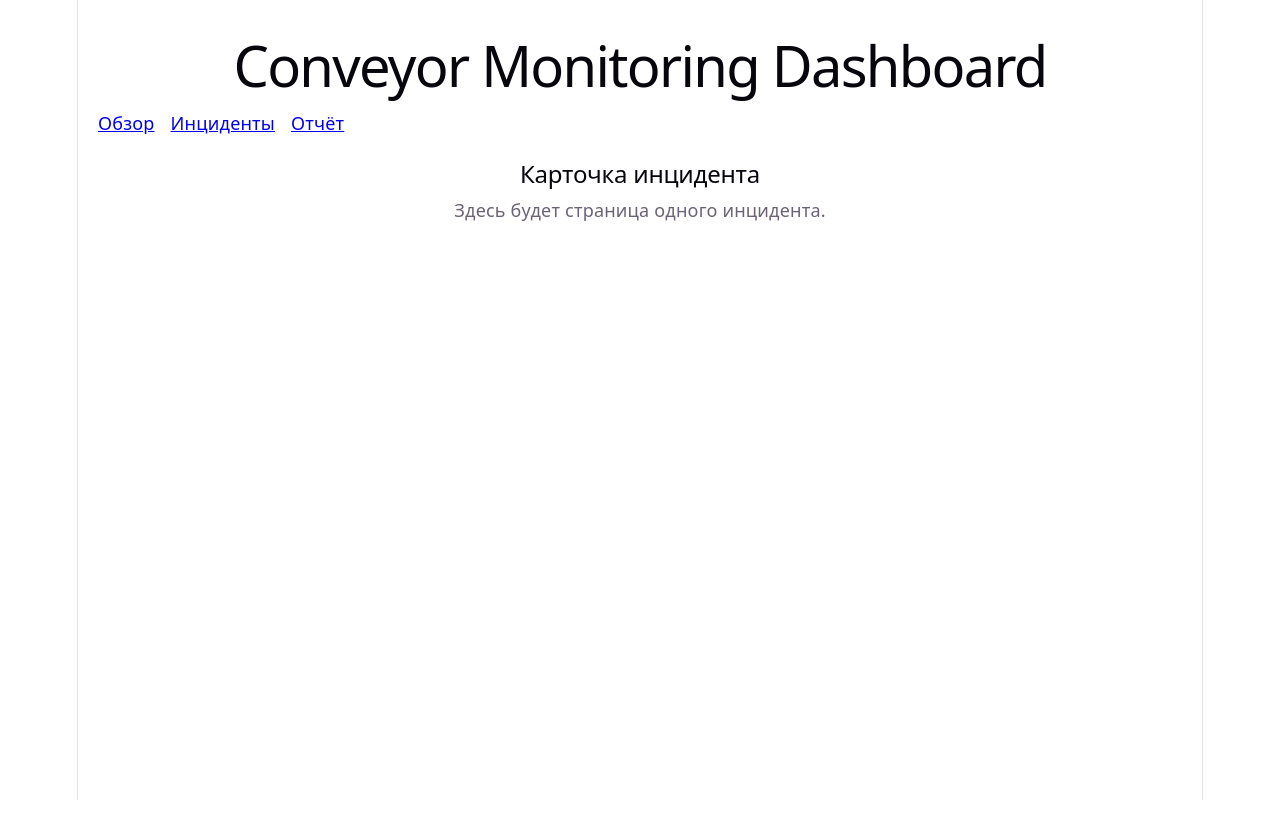
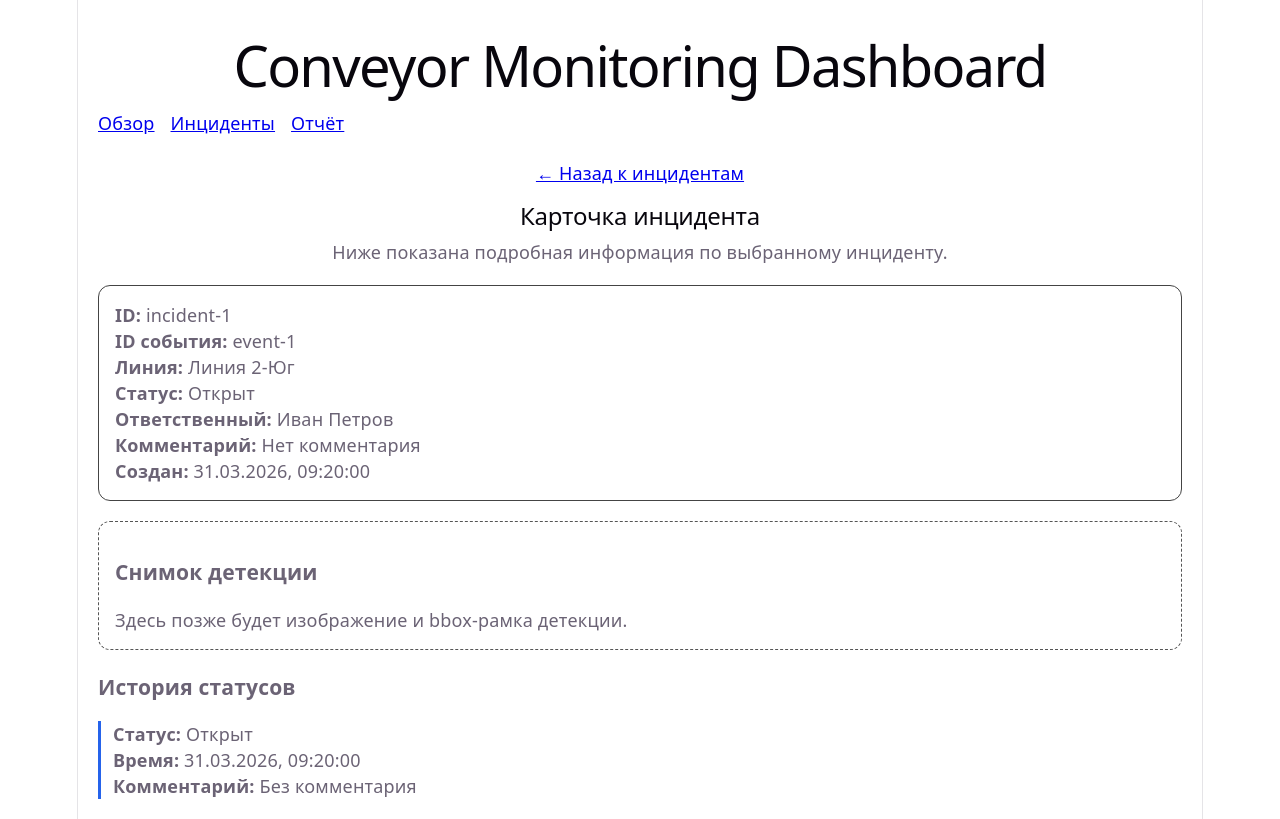
Before and after one commit to Serjik1661/practice-case-conveyor-monitoring-dashboard-frontend, a React (Vite) app: page /incidents/incident-1 in a window 1280 px wide. Built offline with nearby package versions, Linux system fonts and the light colour scheme.

Commit message:
feat: add incident details page

```diff
--- a/src/pages/IncidentPage.tsx
+++ b/src/pages/IncidentPage.tsx
@@ -1,10 +1,118 @@
+import { Link, useParams } from 'react-router-dom'
+import { conveyorLines, incidents } from '../mocks/fixtures'
+
+const getStatusLabel = (status: string) => {
+  if (status === 'open') return 'Открыт'
+  if (status === 'in_progress') return 'В работе'
+  if (status === 'resolved') return 'Решён'
+
+  return status
+}
+
 function IncidentPage() {
+  const { id } = useParams()
+
+  const incident = incidents.find((item) => item.id === id)
+
+  if (!incident) {
     return (
-        <div>
-            <h2>Карточка инцидента</h2>
-            <p>Здесь будет страница одного инцидента.</p>
+      <div>
+        <h2>Инцидент не найден</h2>
+        <Link to="/incidents">Вернуться к списку инцидентов</Link>
+      </div>
+    )
+  }
+
+  const line = conveyorLines.find((item) => item.id === incident.lineId)
+
+  return (
+    <div>
+      <Link to="/incidents">← Назад к инцидентам</Link>
+
+      <h2 style={{ marginTop: '16px' }}>Карточка инцидента</h2>
+      <p>Ниже показана подробная информация по выбранному инциденту.</p>
+
+      <div
+        style={{
+          border: '1px solid #444',
+          borderRadius: '12px',
+          padding: '16px',
+          textAlign: 'left',
+          marginTop: '20px',
+        }}
+      >
+        <p>
+          <strong>ID:</strong> {incident.id}
+        </p>
+        <p>
+          <strong>ID события:</strong> {incident.eventId}
+        </p>
+        <p>
+          <strong>Линия:</strong> {line ? line.name : 'Неизвестная линия'}
+        </p>
+        <p>
+          <strong>Статус:</strong> {getStatusLabel(incident.status)}
+        </p>
+        <p>
+          <strong>Ответственный:</strong> {incident.assignee ?? 'Не назначен'}
+        </p>
+        <p>
+          <strong>Комментарий:</strong> {incident.comment ?? 'Нет комментария'}
+        </p>
+        <p>
+          <strong>Создан:</strong>{' '}
+          {new Date(incident.createdAt).toLocaleString('ru-RU')}
+        </p>
+      </div>
+
+      <div
+        style={{
+          border: '1px dashed #555',
+          borderRadius: '12px',
+          padding: '16px',
+          marginTop: '20px',
+          textAlign: 'left',
+        }}
+      >
+        <h3>Снимок детекции</h3>
+        <p>Здесь позже будет изображение и bbox-рамка детекции.</p>
+      </div>
+
+      <div style={{ marginTop: '24px', textAlign: 'left' }}>
+        <h3>История статусов</h3>
+
+        <div
+          style={{
+            display: 'grid',
+            gap: '12px',
+            marginTop: '16px',
+          }}
+        >
+          {incident.statusHistory.map((historyItem, index) => (
+            <div
+              key={`${historyItem.status}-${historyItem.changedAt}-${index}`}
+              style={{
+                borderLeft: '3px solid #2563eb',
+                paddingLeft: '12px',
+              }}
+            >
+              <p>
+                <strong>Статус:</strong> {getStatusLabel(historyItem.status)}
+              </p>
+              <p>
+                <strong>Время:</strong>{' '}
+                {new Date(historyItem.changedAt).toLocaleString('ru-RU')}
+              </p>
+              <p>
+                <strong>Комментарий:</strong>{' '}
+                {historyItem.comment ?? 'Без комментария'}
+              </p>
+            </div>
+          ))}
         </div>
-    )
+      </div>
+    </div>
+  )
 }
 
 export default IncidentPage
```
